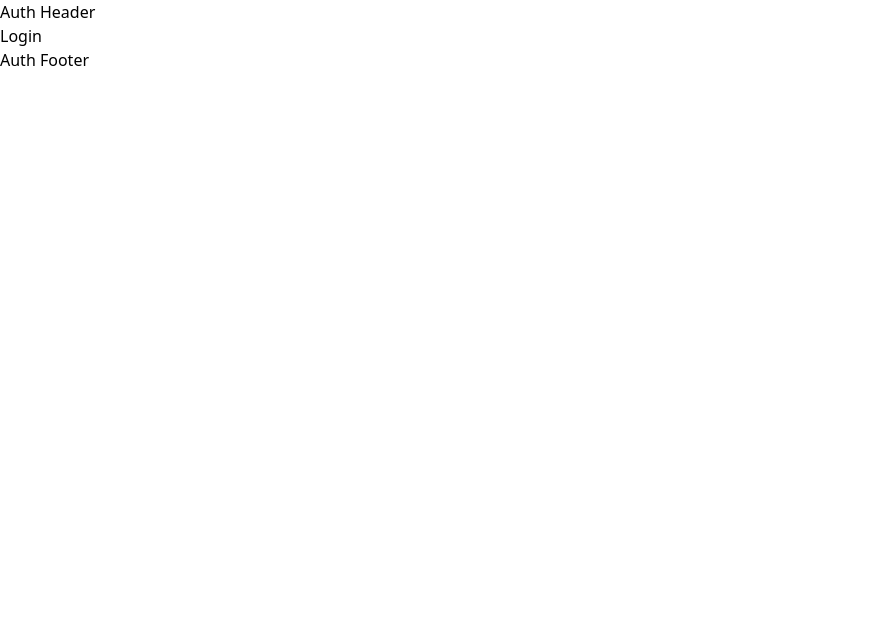
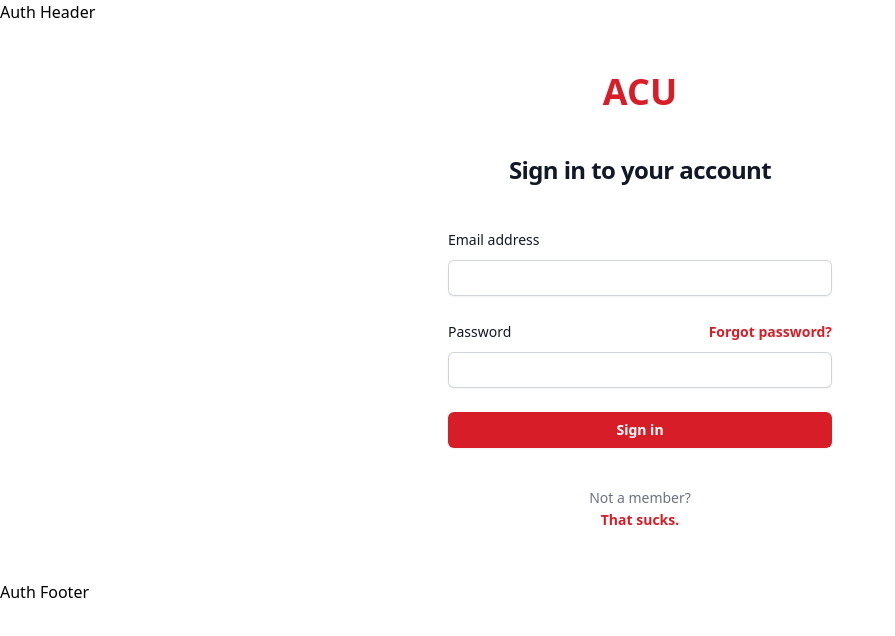
Before and after one commit to junioryono/Bank-Website, a React (Vite) app: page /login in a window 1280 px wide. Shown: the top 636 px of the page, without its empty margins (0-895 px from the left). Built offline with nearby package versions, Linux system fonts and the light colour scheme.

Commit message:
Editted login page

```diff
--- a/src/pages/login/index.jsx
+++ b/src/pages/login/index.jsx
@@ -16,5 +16,71 @@
       return null;
    }
 
-   return <div>Login</div>;
+   return (
+      <div className="flex min-h-full flex-col justify-center px-6 py-12 lg:px-8">
+         <div className="sm:mx-auto sm:w-full sm:max-w-sm">
+            <div className="flex items-center justify-center text-4xl font-bold text-[#D71E28] cursor-default"> ACU</div>
+            <h2 className="mt-10 text-center text-2xl font-bold leading-9 tracking-tight text-gray-900">
+               Sign in to your account
+            </h2>
+         </div>
+
+         <div className="mt-10 sm:mx-auto sm:w-full sm:max-w-sm">
+            <form className="space-y-6" action="#" method="POST">
+               <div>
+                  <label for="email" className="block text-sm font-medium leading-6 text-gray-900">
+                     Email address
+                  </label>
+                  <div className="mt-2">
+                     <input
+                        id="email"
+                        name="email"
+                        type="email"
+                        autocomplete="email"
+                        required
+                        className="block w-full rounded-md border-0 py-1.5 text-gray-900 shadow-sm ring-1 ring-inset ring-gray-300 placeholder:text-gray-400 focus:ring-2 focus:ring-inset sm:text-sm sm:leading-6"
+                     />
+                  </div>
+               </div>
+
+               <div>
+                  <div className="flex items-center justify-between">
+                     <label for="password" className="block text-sm font-medium leading-6 text-gray-900">
+                        Password
+                     </label>
+                     <div className="text-sm">
+                        <a href="#" className="font-semibold text-[#D71E28] hover:text-red-500">
+                           Forgot password?
+                        </a>
+                     </div>
+                  </div>
+                  <div className="mt-2">
+                     <input
+                        id="password"
+                        name="password"
+                        type="password"
+                        autocomplete="current-password"
+                        required
+                        className="block w-full rounded-md border-0 py-1.5 text-gray-900 shadow-sm ring-1 ring-inset ring-gray-300 placeholder:text-gray-400 focus:ring-2 focus:ring-inset sm:text-sm sm:leading-6"
+                     />
+                  </div>
+               </div>
+
+               <div>
+                  <button
+                     type="submit"
+                     className="flex w-full justify-center rounded-md bg-[#D71E28] px-3 py-1.5 text-sm font-semibold leading-6 text-white shadow-sm hover:bg-red-500 focus-visible:outline focus-visible:outline-2 focus-visible:outline-offset-2"
+                  >
+                     Sign in
+                  </button>
+               </div>
+            </form>
+
+            <p className="mt-10 text-center text-sm text-gray-500">
+               Not a member?
+               <div className="font-semibold leading-6 text-[#D71E28] cursor-default">That sucks.</div>
+            </p>
+         </div>
+      </div>
+   );
 }
```
